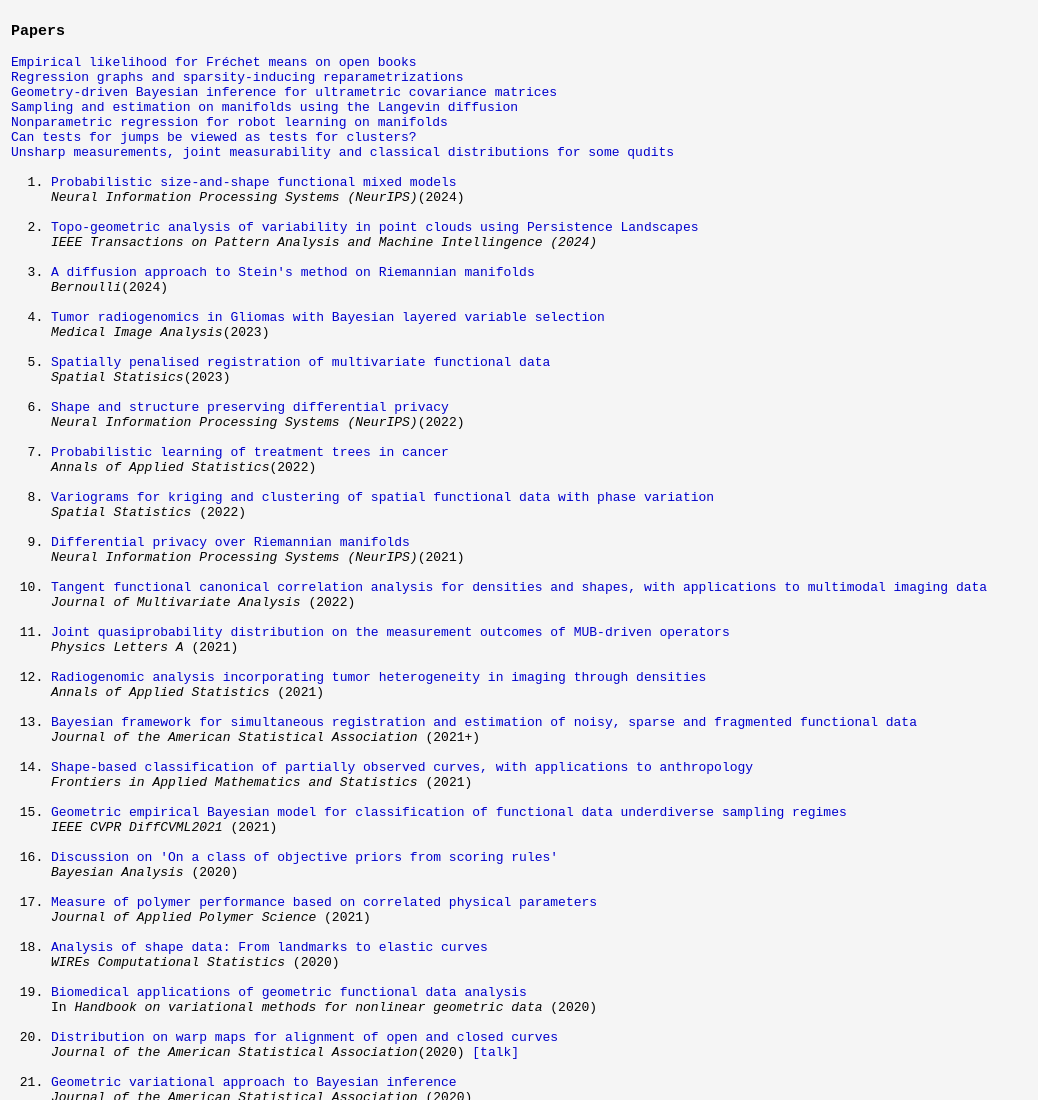
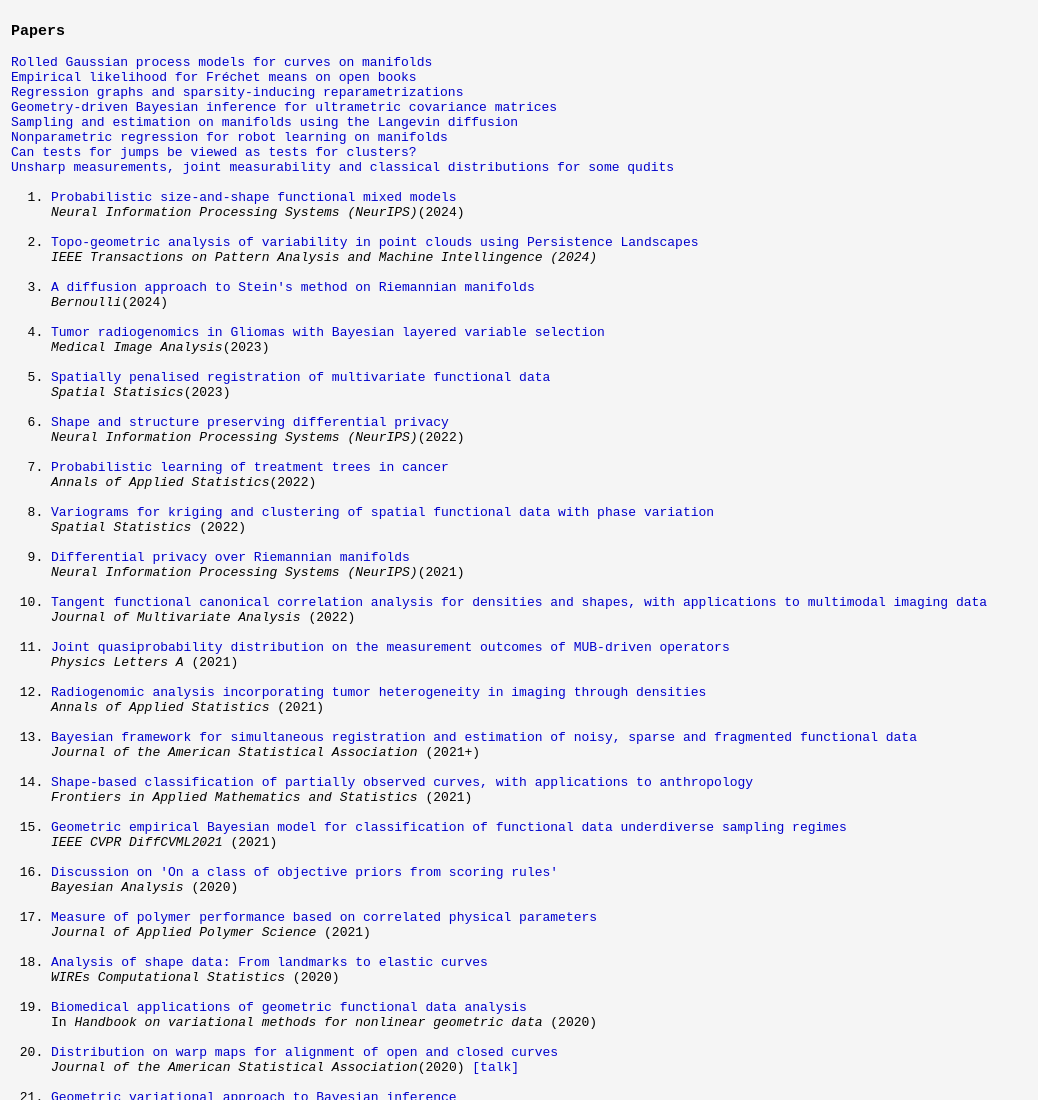
Before and after one commit to karthikbharath/karthikbharath.github.io, a plain HTML site: page articles2.html in a window 1280 px wide. Shown: the top 1100 px of the page, without its empty margins (0-1038 px from the left). Drawn offline with Linux system fonts and the light colour scheme.

Commit message:
Update articles2.html

```diff
--- a/articles2.html
+++ b/articles2.html
@@ -22,6 +22,7 @@ i.small {
 <!--<ul class="paddedList">-->
 
 <ul>
+<li><a href="https://arxiv.org/abs/2503.21980">Rolled Gaussian process models for curves on manifolds</a> </li>
 <li><a href="https://arxiv.org/abs/2412.18818">Empirical likelihood for Fréchet means on open books</a> </li>
 <li><a href="https://arxiv.org/abs/2402.09112">Regression graphs and sparsity-inducing reparametrizations</a> </li>
 <li><a href="https://arxiv.org/abs/2401.11515">Geometry-driven Bayesian inference for ultrametric covariance matrices</a> </li>
```
